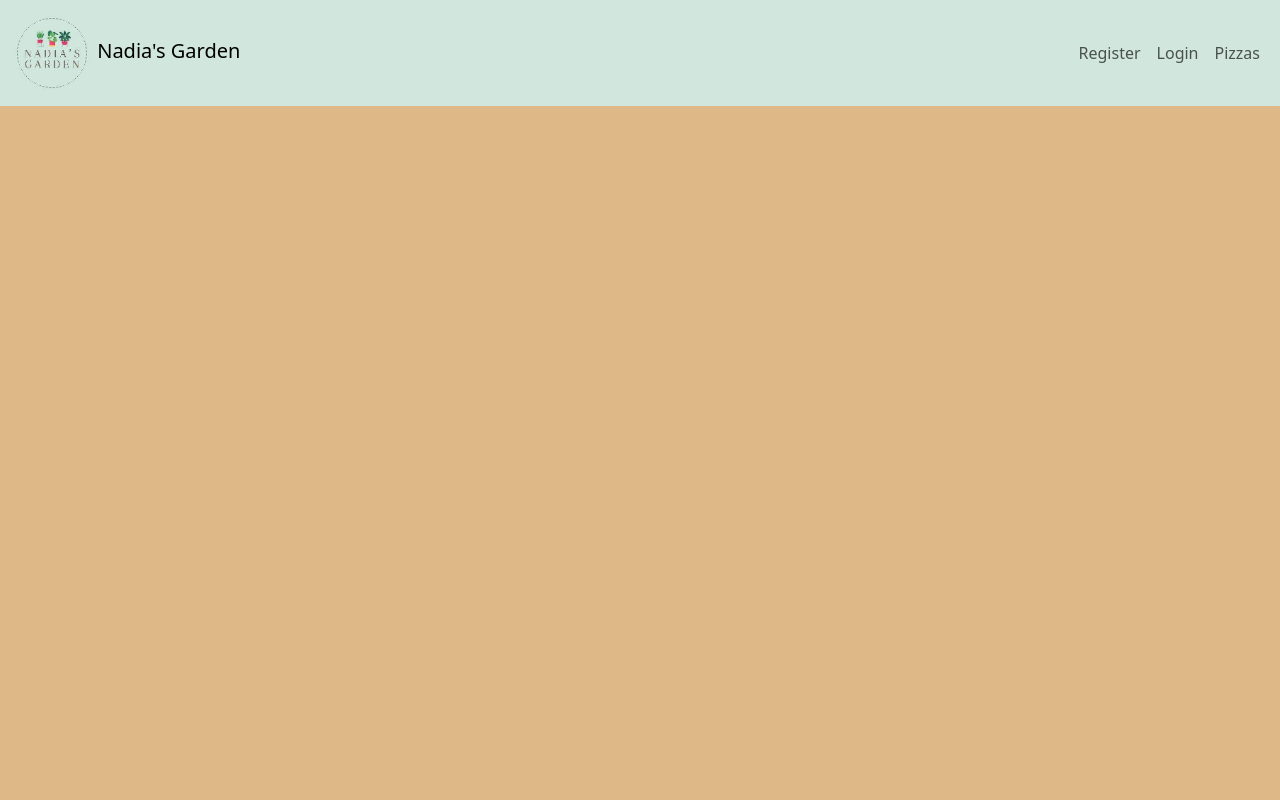
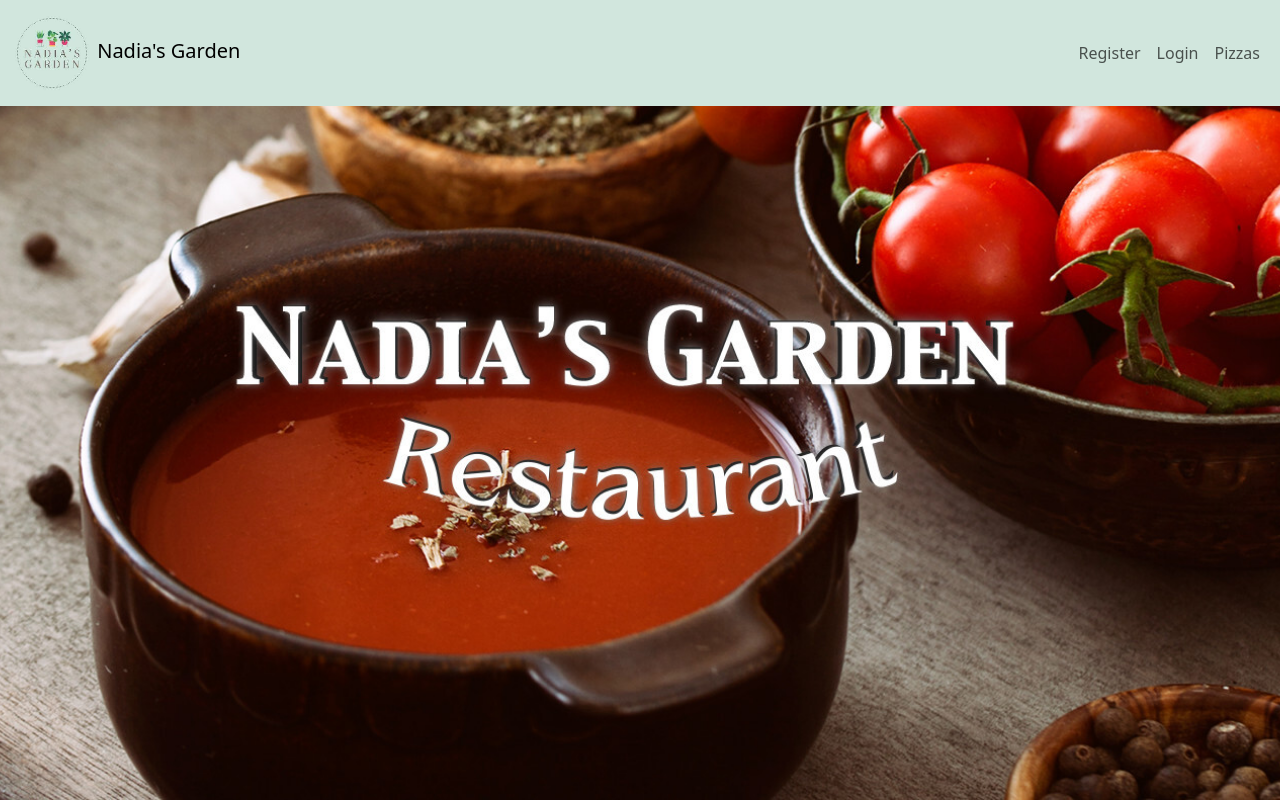
Before and after one commit to nihalptekin/Pizza_App-Django-, a Django app: template pizzas/templates/pizzas/base.html in a window 1280 px wide. Run offline with Django 4.2, Linux system fonts and the light colour scheme; the template is opened without the code that fills it, so the values that code supplies are empty.

Commit message:
backgorund-image

```diff
--- a/pizzas/templates/pizzas/base.html
+++ b/pizzas/templates/pizzas/base.html
@@ -14,7 +14,7 @@
     {% include 'pizzas/navbar.html' %}
 
     {% block content %}
-
+        <div class="homeImage"> </div>
     {% endblock content %}
 
 </body>
--- a/static/css/style.css
+++ b/static/css/style.css
@@ -1,7 +1,15 @@
 body{
     background-color: burlywood;
+
 }
 
 .navbar {
     background-color: #D1E6DD;
 }
+
+.homeImage{
+    background-image: url("../images/nadiasgarden.jpg");
+    background-size:cover;
+    background-position:center;
+    height: calc(100vh - 106px);
+}
```
Also changed, not shown: db.sqlite3.
